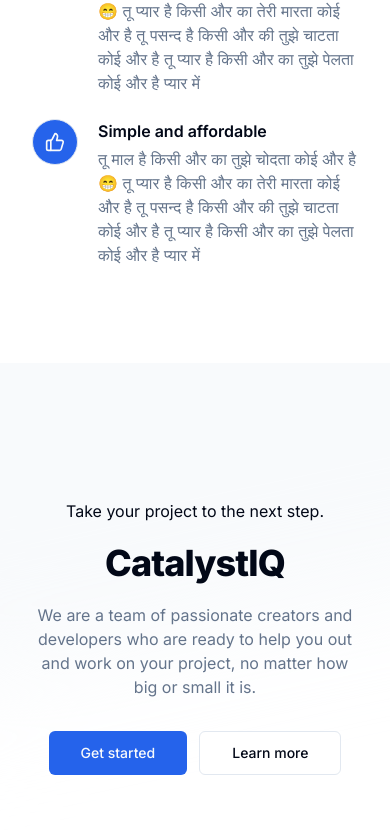
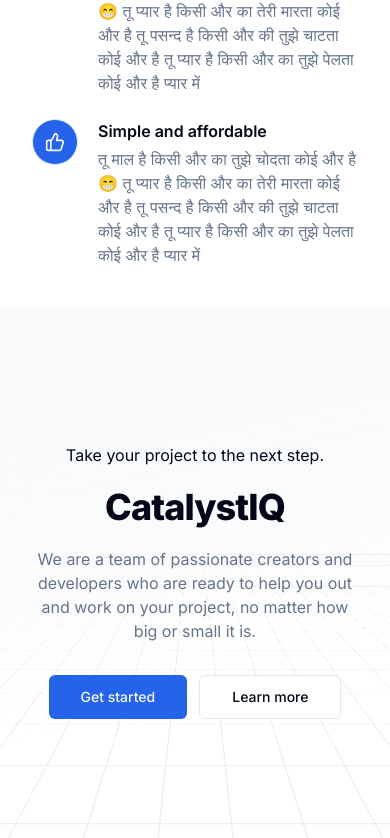
Before and after one commit to shivansh193/CatalystIQHub, a Next.js app: page / in a window 390 px wide. Shown: the part 1162-2000 px from the top of the page. Built offline with nearby package versions, Linux system fonts and the light colour scheme.

Commit message:
update landing

```diff
--- a/app/globals.css
+++ b/app/globals.css
@@ -1,7 +1,6 @@
 @tailwind base;
 @tailwind components;
 @tailwind utilities;
-
 
 @layer base {
   :root {
@@ -50,12 +49,19 @@
   }
 }
 
-
 @layer base {
   * {
     @apply border-border;
   }
   body {
     @apply bg-background text-foreground;
+    position: relative;
+  }
+  .desc1 {
+    @apply relative z-10 bg-white p-4;
+  }
+  .retro-grid {
+    @apply absolute top-1/2 left-0 w-full h-full z-0;
+    transform: translateY(-50%);
   }
 }
--- a/app/page.tsx
+++ b/app/page.tsx
@@ -6,16 +6,20 @@
 import { Navbar } from "@/components/navbar";
 import { Hero } from "@/components/hero";
 import { Desc1 } from "@/components/desc1";
+import RetroGrid from "@/components/magicui/retro-grid";
 
 const inter = Inter({ subsets: ["latin"] });
 
 const LandingPage = () => {
   return (
     <html lang="en">
-      <body className={inter.className}>
+      <body className={`relative ${inter.className}`}>
         <Navbar />
         <Hero />
-        <Desc1 />
+        <div className="relative">
+          <Desc1 />
+          <RetroGrid />
+        </div>
       </body>
     </html>
   );
--- a/components/desc1.tsx
+++ b/components/desc1.tsx
@@ -9,7 +9,7 @@
     return (
       <>
         {/* Icon Blocks */}
-        <div className="container py-24 lg:py-32">
+        <div className=" relative z-10 container pt-24 pb-10 lg:py-32">
           {/* Grid */}
           <div className="grid md:grid-cols-2 gap-12">
             <div className="lg:w-3/4">
--- /dev/null
+++ b/components/magicui/retro-grid.tsx
@@ -0,0 +1,32 @@
+import { cn } from "@/lib/utils";
+
+export default function RetroGrid({ className }: { className?: string }) {
+  return (
+    <div
+      className={cn(
+        "absolute z-0 pointer-events-none absolute h-full w-full overflow-hidden opacity-50 [perspective:200px]",
+        className,
+      )}
+    >
+      {/* Grid */}
+      <div className="absolute inset-0 [transform:rotateX(35deg)]">
+        <div
+          className={cn(
+            "animate-grid",
+
+            "[background-repeat:repeat] [background-size:60px_60px] [height:300vh] [inset:0%_0px] [margin-left:-50%] [transform-origin:100%_0_0] [width:600vw]",
+
+            // Light Styles
+            "[background-image:linear-gradient(to_right,rgba(0,0,0,0.3)_1px,transparent_0),linear-gradient(to_bottom,rgba(0,0,0,0.3)_1px,transparent_0)]",
+
+            // Dark styles
+            "dark:[background-image:linear-gradient(to_right,rgba(255,255,255,0.2)_1px,transparent_0),linear-gradient(to_bottom,rgba(255,255,255,0.2)_1px,transparent_0)]",
+          )}
+        />
+      </div>
+
+      {/* Background Gradient */}
+      <div className="absolute inset-0 bg-gradient-to-t from-white to-transparent to-90% dark:from-black" />
+    </div>
+  );
+}
--- a/tailwind.config.ts
+++ b/tailwind.config.ts
@@ -1,4 +1,4 @@
-import type { Config } from "tailwindcss"
+import type { Config } from "tailwindcss";
 
 const config = {
   darkMode: ["class"],
@@ -7,7 +7,7 @@
     './components/**/*.{ts,tsx}',
     './app/**/*.{ts,tsx}',
     './src/**/*.{ts,tsx}',
-	],
+  ],
   prefix: "",
   theme: {
     container: {
@@ -67,14 +67,19 @@
           from: { height: "var(--radix-accordion-content-height)" },
           to: { height: "0" },
         },
+        grid: {
+          "0%": { transform: "translateY(-50%)" },
+          "100%": { transform: "translateY(0)" },
+        },
       },
       animation: {
         "accordion-down": "accordion-down 0.2s ease-out",
         "accordion-up": "accordion-up 0.2s ease-out",
+        grid: "grid 15s linear infinite",
       },
     },
   },
   plugins: [require("tailwindcss-animate")],
-} satisfies Config
+} satisfies Config;
 
-export default config
+export default config;
```
Lines whose indentation alone changed are shown as unchanged.
